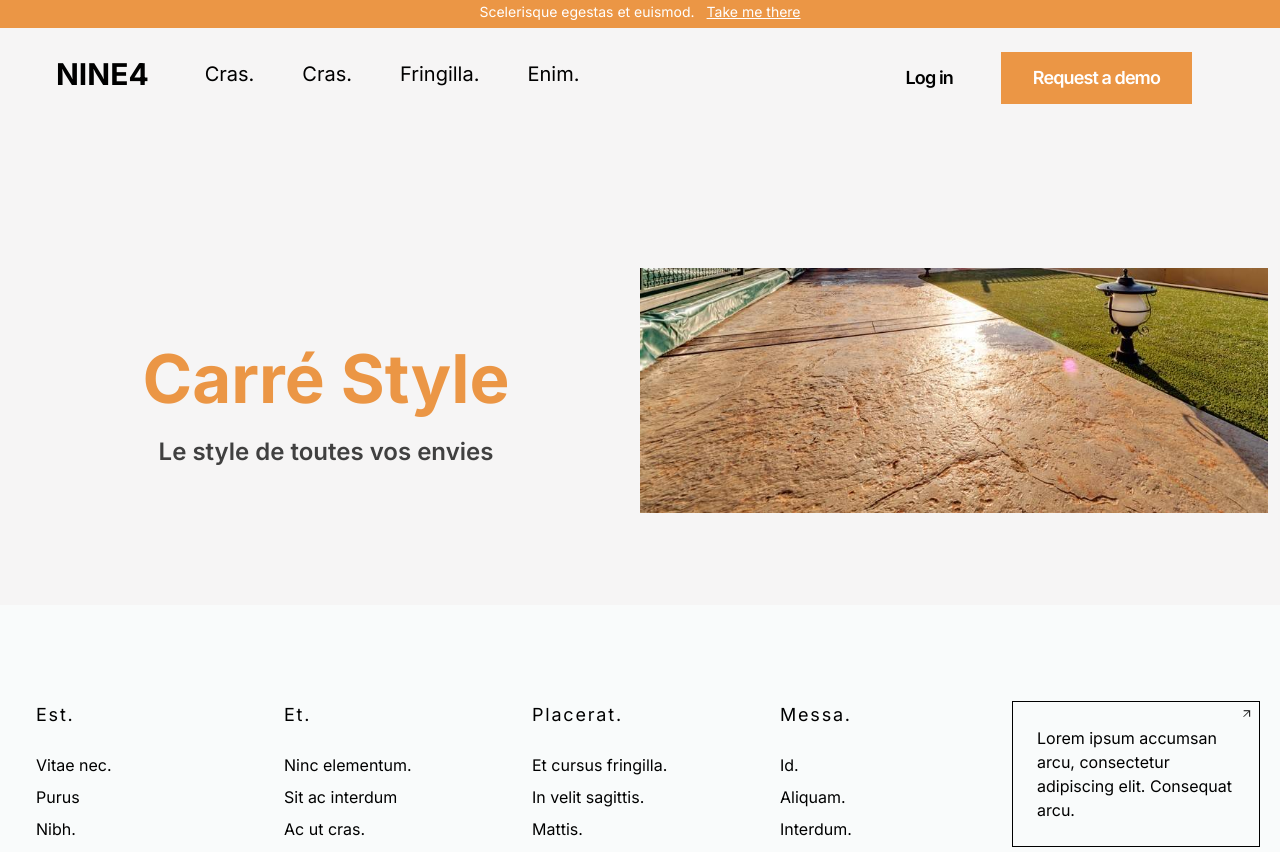
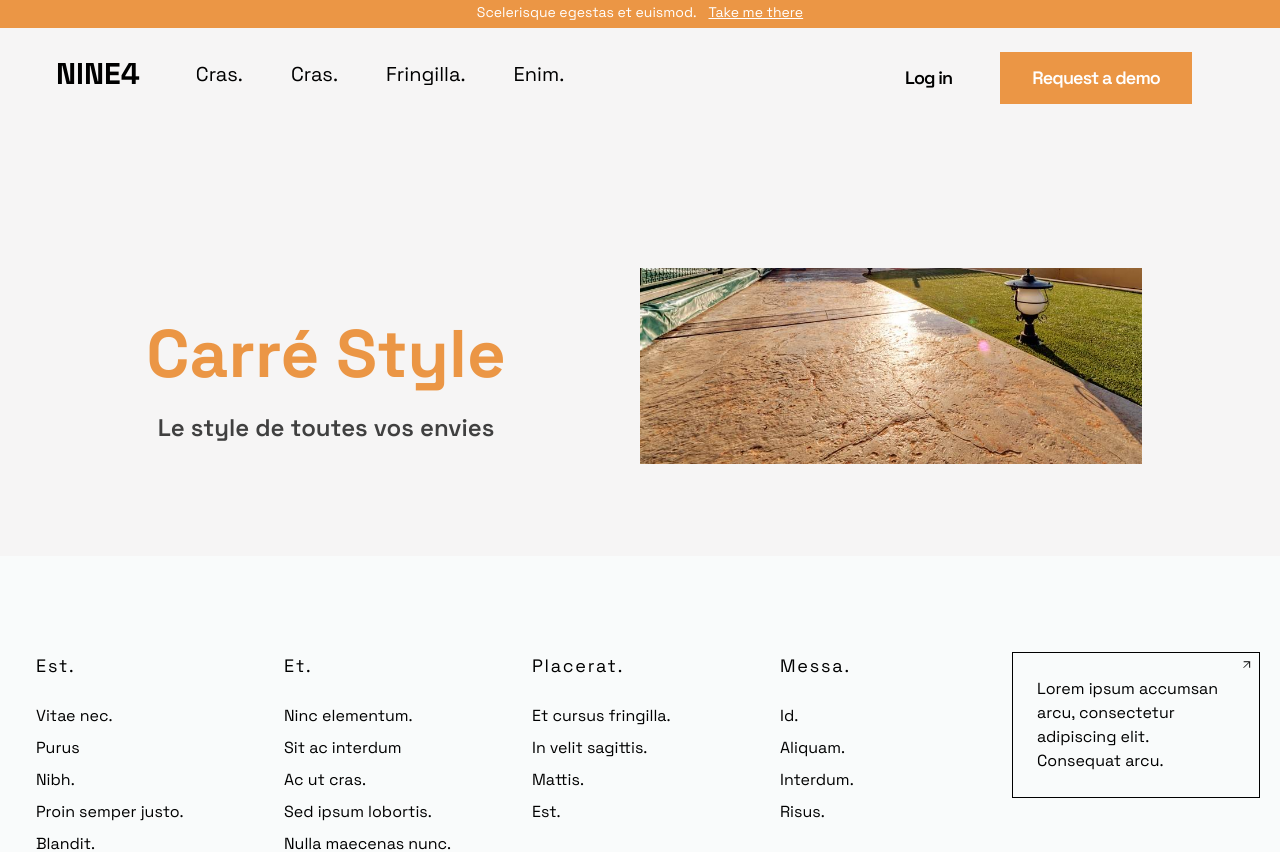
Before and after one commit to All-Khwarizmi/carrestyle, a Next.js app: page / in a window 1280 px wide. Shown: the top 852 px of the page. Built offline with nearby package versions, Linux system fonts and the light colour scheme.

Commit message:
📦 NEW: Update font in top level layout file

```diff
--- a/app/components/Hero.tsx
+++ b/app/components/Hero.tsx
@@ -11,7 +11,7 @@ export default function Hero() {
             Le style de toutes vos envies
           </p>
         </div>
-        <div className="mb-20 mt-44 hidden w-full flex-col lg:mt-12 lg:inline-block lg:w-3/6">
+        <div className="mb-20 mt-44 hidden w-full flex-col lg:mt-12 lg:inline-block lg:w-2/5">
           <img src="/images/beton-hero2.jpg" alt="Hero" />
         </div>
         <div className="my-20 inline-block w-full flex-col lg:mt-0 lg:hidden lg:w-2/5">
--- a/app/globals.css
+++ b/app/globals.css
@@ -1,6 +1,7 @@
 @tailwind base;
 @tailwind components;
 @tailwind utilities;
+
 
 :root {
   --foreground-rgb: 0, 0, 0;
--- a/app/layout.tsx
+++ b/app/layout.tsx
@@ -1,8 +1,8 @@
 import type { Metadata } from "next";
-import { Inter } from "next/font/google";
+import { Inter, Space_Grotesk } from "next/font/google";
 import "./globals.css";
 
-const inter = Inter({ subsets: ["latin"] });
+const grotesk = Space_Grotesk({ subsets: ["latin"] });
 
 export const metadata: Metadata = {
   title: "Carréstyle",
@@ -16,7 +16,7 @@ export default function RootLayout({
 }>) {
   return (
     <html lang="fr">
-      <body className={inter.className}>{children}</body>
+      <body className={grotesk.className}>{children}</body>
     </html>
   );
 }
```
